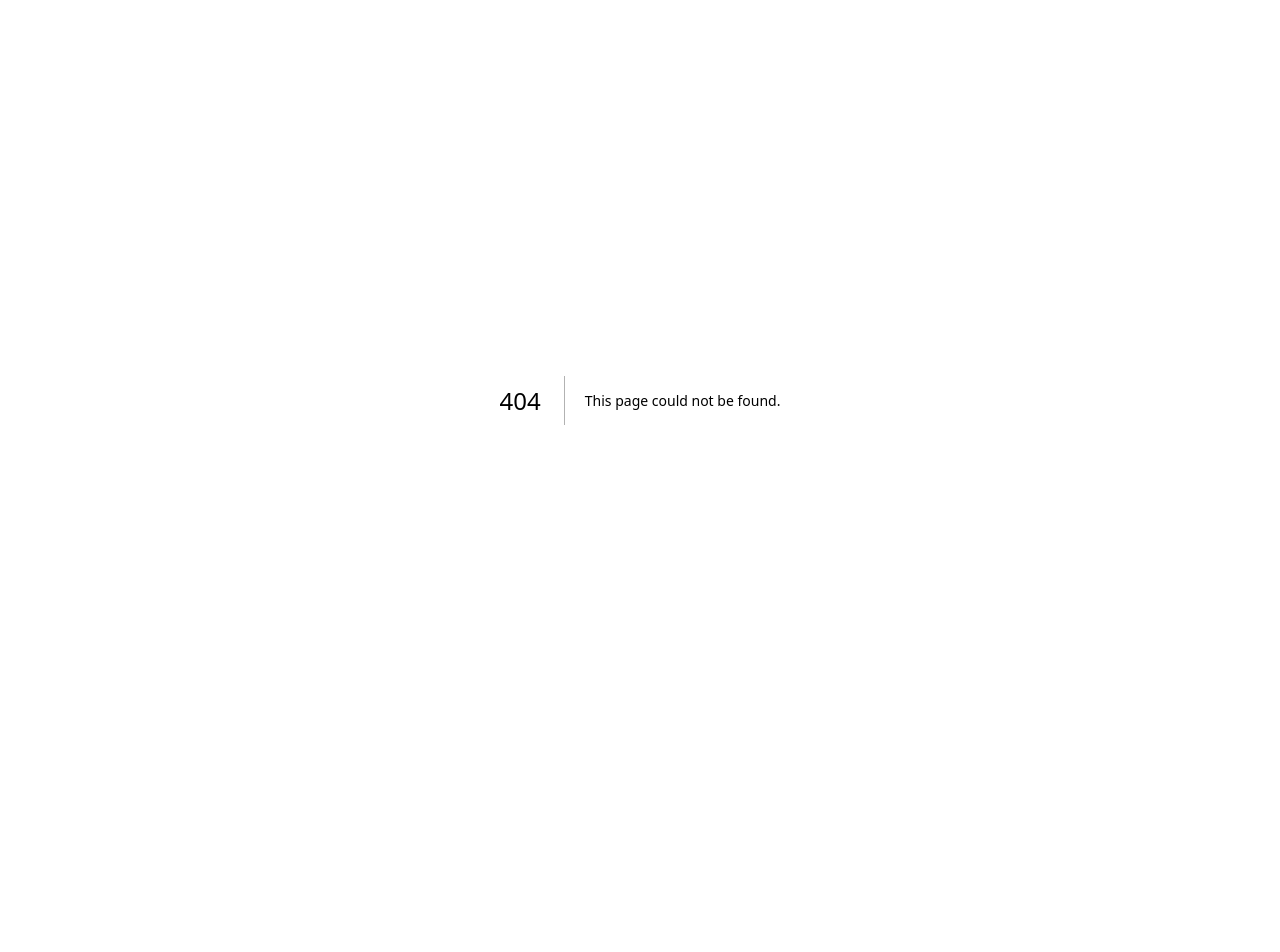
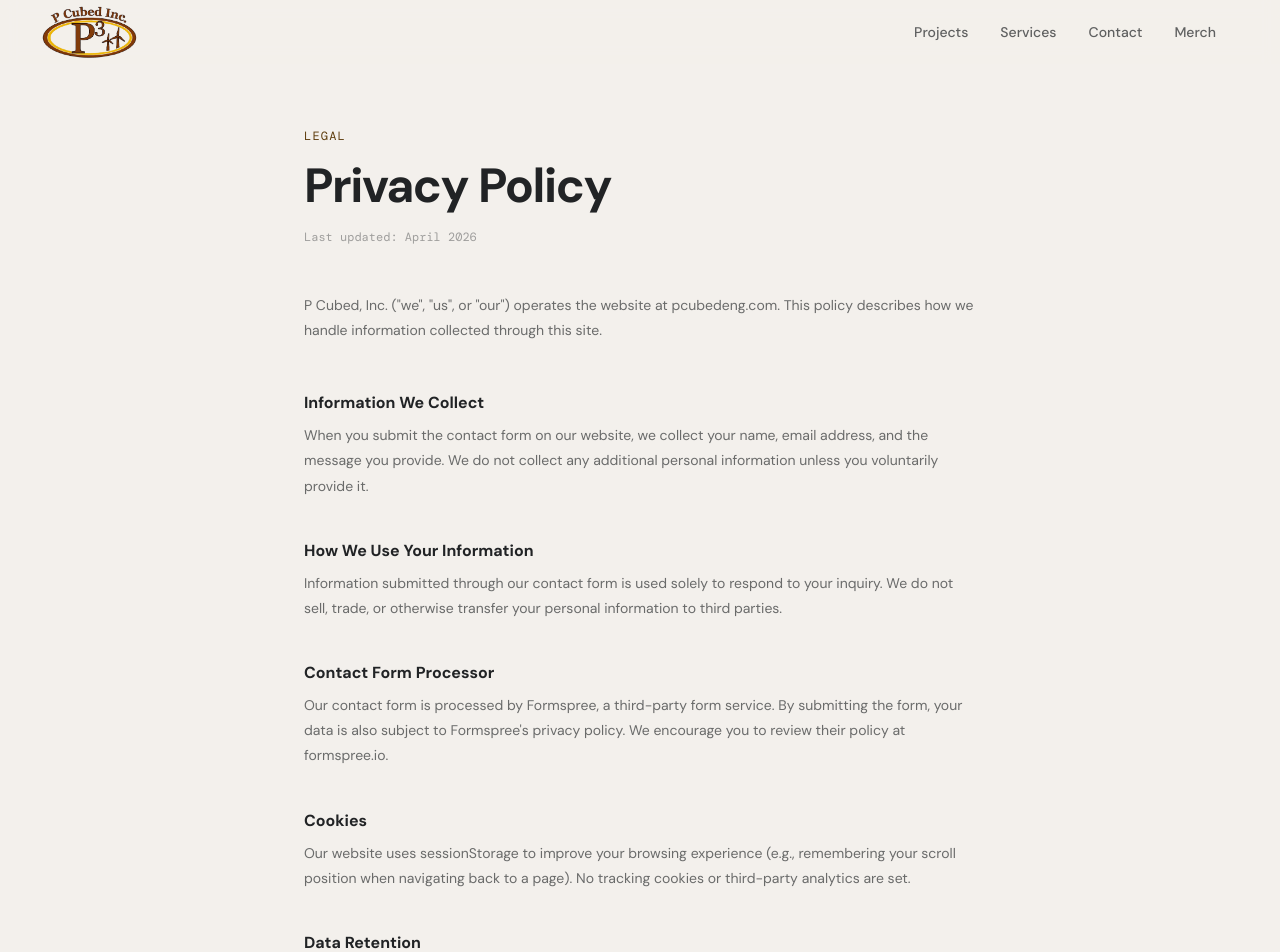
Before and after one commit to NolanBerg/pcubedeng, a Next.js app: page /privacy in a window 1280 px wide. Before the commit this address had no page. Shown: the top 952 px of the page. Before the commit the page ends 800 px from the top, so only its background shows below. Built offline with nearby package versions, Linux system fonts and the light colour scheme.

Commit message:
privacy page

```diff
--- /dev/null
+++ b/app/privacy/page.jsx
@@ -0,0 +1,68 @@
+'use client';
+
+import Navbar from '../../src/components/Navbar';
+import Footer from '../../src/components/Footer';
+
+const sections = [
+  {
+    title: 'Information We Collect',
+    body: 'When you submit the contact form on our website, we collect your name, email address, and the message you provide. We do not collect any additional personal information unless you voluntarily provide it.',
+  },
+  {
+    title: 'How We Use Your Information',
+    body: 'Information submitted through our contact form is used solely to respond to your inquiry. We do not sell, trade, or otherwise transfer your personal information to third parties.',
+  },
+  {
+    title: 'Contact Form Processor',
+    body: 'Our contact form is processed by Formspree, a third-party form service. By submitting the form, your data is also subject to Formspree\'s privacy policy. We encourage you to review their policy at formspree.io.',
+  },
+  {
+    title: 'Cookies',
+    body: 'Our website uses sessionStorage to improve your browsing experience (e.g., remembering your scroll position when navigating back to a page). No tracking cookies or third-party analytics are set.',
+  },
+  {
+    title: 'Data Retention',
+    body: 'Contact form submissions are retained only as long as necessary to respond to your inquiry. You may request deletion of your information at any time by contacting us directly.',
+  },
+  {
+    title: 'Contact Us',
+    body: 'If you have any questions about this privacy policy or how we handle your information, please reach out at bdonelan@p3eng.com.',
+  },
+];
+
+export default function PrivacyPage() {
+  return (
+    <div className="min-h-screen bg-cream flex flex-col">
+      <Navbar isLoading={false} />
+
+      <main className="flex-1 px-6 md:px-10 lg:px-16 pt-32 pb-20">
+        <div className="max-w-2xl mx-auto">
+          <p className="font-mono text-xs uppercase tracking-widest text-brand-brown mb-4">
+            Legal
+          </p>
+          <h1 className="text-[clamp(1.8rem,4vw,3rem)] leading-[1.1] font-bold tracking-[-0.03em] text-grey mb-4">
+            Privacy Policy
+          </h1>
+          <p className="font-mono text-xs text-grey/40 mb-12">
+            Last updated: April 2026
+          </p>
+
+          <p className="text-sm leading-[1.8] text-grey/65 mb-12">
+            P Cubed, Inc. ("we", "us", or "our") operates the website at pcubedeng.com. This policy describes how we handle information collected through this site.
+          </p>
+
+          <div className="flex flex-col gap-10">
+            {sections.map(({ title, body }) => (
+              <div key={title}>
+                <h2 className="text-base font-bold text-grey mb-2">{title}</h2>
+                <p className="text-sm leading-[1.8] text-grey/65">{body}</p>
+              </div>
+            ))}
+          </div>
+        </div>
+      </main>
+
+      <Footer />
+    </div>
+  );
+}
--- a/app/projects/[slug]/page.jsx
+++ b/app/projects/[slug]/page.jsx
@@ -3,6 +3,7 @@
 import React, { useEffect } from 'react';
 import { useParams, useRouter } from 'next/navigation';
 import Link from 'next/link';
+import Image from 'next/image';
 import Navbar from '../../../src/components/Navbar';
 import Footer from '../../../src/components/Footer';
 import projects from '../../../src/data/projects';
@@ -63,10 +64,13 @@ export default function ProjectPage() {
             </h1>
           </div>
           <div className="relative rounded-2xl overflow-hidden aspect-[16/9] max-w-4xl">
-            <img
+            <Image
               src={project.src}
               alt={project.title}
-              className="w-full h-full object-cover"
+              fill
+              className="object-cover"
+              sizes="(max-width: 1024px) 100vw, 896px"
+              priority
             />
             <div className="absolute inset-0 bg-gradient-to-t from-black/30 to-transparent" />
           </div>
--- a/src/components/Carousel.jsx
+++ b/src/components/Carousel.jsx
@@ -1,13 +1,16 @@
 import Link from 'next/link';
+import Image from 'next/image';
 import { Marquee } from './Marquee';
 
 function ProjectCard({ title, src, slug }) {
   return (
     <div className="group relative w-[clamp(200px,60vw,480px)] h-52 sm:h-64 md:h-80 shrink-0 overflow-hidden rounded-2xl bg-grey cursor-pointer">
-      <img
+      <Image
         src={src}
         alt={title}
-        className="absolute inset-0 w-full h-full object-cover"
+        fill
+        className="object-cover"
+        sizes="(max-width: 640px) 60vw, 480px"
       />
       <div className="absolute inset-0 bg-gradient-to-t from-black/60 to-transparent" />
       <div className="absolute bottom-0 left-0 right-0 p-4 flex items-end justify-between">
--- a/src/components/Footer.jsx
+++ b/src/components/Footer.jsx
@@ -1,5 +1,6 @@
 import React from 'react';
 import Link from 'next/link';
+import Image from 'next/image';
 import { useRouter, usePathname } from 'next/navigation';
 import { IconBrandFacebook, IconBrandInstagram, IconBrandLinkedin } from '@tabler/icons-react';
 
@@ -63,7 +64,7 @@ export default function Footer() {
           {/* Logo + tagline + social */}
           <div className="md:col-span-2">
             <Link href="/" className="flex items-center gap-2 cursor-pointer mb-4" aria-label="Home">
-              <img src="/logo.png" alt="P Cubed Inc." className="h-10 w-auto" />
+              <Image src="/logo.png" alt="P Cubed Inc." width={160} height={40} className="h-10 w-auto" />
             </Link>
             <p className="text-sm text-grey/50 leading-[1.7] max-w-sm mb-5">
               Technical services for the power industry. Based in Wyoming, servicing the Western United States since 2008.
@@ -111,8 +112,7 @@ export default function Footer() {
         <div className="flex flex-col md:flex-row items-start md:items-center justify-between gap-4 pt-8 border-t border-taupe/30">
           <p className="font-mono text-xs text-grey/30">&copy; 2026 P Cubed, Inc. All rights reserved.</p>
           <div className="flex gap-6">
-            <a href="#" className="font-mono text-xs text-grey/30 hover:text-grey/60 cursor-pointer transition-colors duration-200">Privacy</a>
-            <a href="#" className="font-mono text-xs text-grey/30 hover:text-grey/60 cursor-pointer transition-colors duration-200">Terms</a>
+            <Link href="/privacy" className="font-mono text-xs text-grey/30 hover:text-grey/60 transition-colors duration-200">Privacy</Link>
           </div>
         </div>
       </div>
--- a/src/components/Navbar.jsx
+++ b/src/components/Navbar.jsx
@@ -1,5 +1,6 @@
 import React, { useState, useEffect } from 'react';
 import Link from 'next/link';
+import Image from 'next/image';
 import { useRouter, usePathname } from 'next/navigation';
 import { motion, AnimatePresence } from 'framer-motion';
 
@@ -93,10 +94,13 @@ export default function Navbar({ isLoading }) {
                 transition={{ duration: 1.2, ease: premiumEase }}
                 className="p-0"
               >
-                <img
+                <Image
                   src="/logo.png"
                   alt="P Cubed Inc."
+                  width={180}
+                  height={56}
                   className="h-14 w-auto"
+                  priority
                 />
               </motion.div>
             )}
```
Also changed, not shown: public/Screenshot 2026-04-14 at 8.10.53 PM.png (added).
